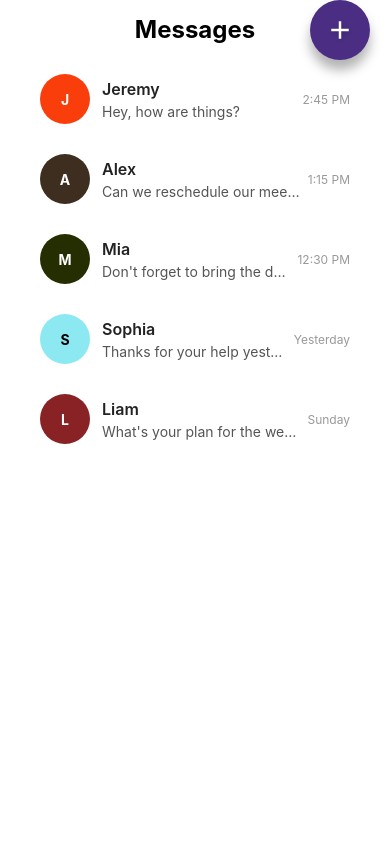
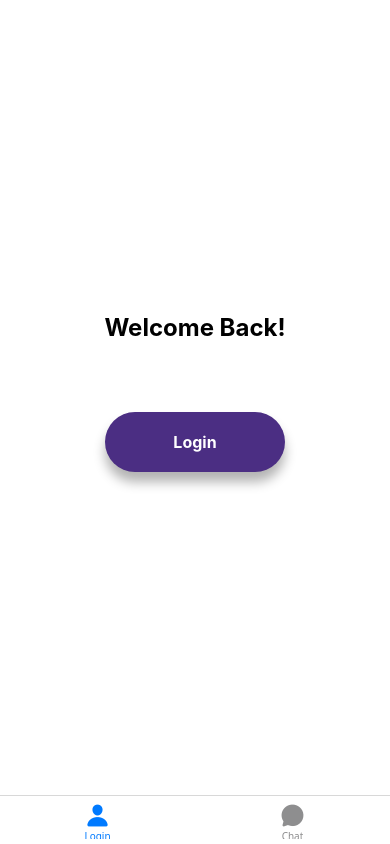
Before and after one commit to SlysDev/friend-ly, a React Native app in the folder Friend-ly/: screen /Login in a window 390 px wide. Built offline with nearby package versions, Linux system fonts and the light colour scheme; no server answers.

Commit message:
feat(routing): add navigation/routing deps & functionality + tab bar

```diff
--- a/Friend-ly/App.js
+++ b/Friend-ly/App.js
@@ -1,14 +1,13 @@
 // App.js
 import React from "react";
-import { SafeAreaView } from "react-native";
-import LoginView from "./ui/screens/LoginView";
-import ChatView from "./ui/screens/ChatView";
+import { NavigationContainer } from "@react-navigation/native";
+import TabNavigator from "./ui/navigation/TabNavigator"; // Import the TabNavigator
 
 const App = () => {
     return (
-        <SafeAreaView style={{ flex: 1 }}>
-            <ChatView />
-        </SafeAreaView>
+        <NavigationContainer>
+            <TabNavigator />
+        </NavigationContainer>
     );
 };
 
--- a/Friend-ly/ui/forms/LoginForm.jsx
+++ b/Friend-ly/ui/forms/LoginForm.jsx
@@ -1,23 +1,23 @@
-import React, { useState } from 'react';
-import { View, StyleSheet, Alert } from 'react-native';
-import Button from '../components/PrimaryButton';
-import appColors from '../common/app-colors'; // Import your appColors
+import React, { useState } from "react";
+import { View, StyleSheet, Alert } from "react-native";
+import Button from "../components/PrimaryButton";
+import appColors from "../common/app-colors"; // Import your appColors
 
 const LoginForm = ({ onSubmit }) => {
-  const [email, setEmail] = useState('');
-  const [password, setPassword] = useState('');
+    const [email, setEmail] = useState("");
+    const [password, setPassword] = useState("");
 
     const handleSubmit = () => {
         if (!email || !password) {
-      Alert.alert('Validation Error', 'Please fill in all fields.');
+            Alert.alert("Validation Error", "Please fill in all fields.");
             return;
         }
-    console.log('Login submitted:', { email, password });
+        console.log("Login submitted:", { email, password });
     };
 
     return (
         <View style={styles.container}>
-      <Button text="Login" onPress={onSubmit} /> {/* Style button */}
+            <Button text="Login" onPress={onSubmit} />
         </View>
     );
 };
--- /dev/null
+++ b/Friend-ly/ui/navigation/TabNavigator.jsx
@@ -0,0 +1,38 @@
+// /src/navigation/TabNavigator.js
+import React from "react";
+import { createBottomTabNavigator } from "@react-navigation/bottom-tabs";
+import Ionicons from "react-native-vector-icons/Ionicons";
+import LoginView from "../screens/LoginView";
+import ChatView from "../screens/ChatView";
+
+const Tab = createBottomTabNavigator();
+
+function TabNavigator() {
+    return (
+        <Tab.Navigator>
+            <Tab.Screen
+                name="Login"
+                component={LoginView}
+                options={{
+                    tabBarIcon: ({ color, size }) => (
+                        <Ionicons name="person" size={size} color={color} />
+                    ),
+                    headerShown: false, // Hide the header for Login screen
+                }}
+            />
+            <Tab.Screen
+                name="Chat"
+                component={ChatView}
+                options={{
+                    tabBarIcon: ({ color, size }) => (
+                        <Ionicons name="chatbubble" size={size} color={color} />
+                    ),
+                    headerShown: false, // Hide the header for Chat screen
+                    tabBarLabel: "Chat",
+                }}
+            />
+        </Tab.Navigator>
+    );
+}
+
+export default TabNavigator;
--- a/Friend-ly/ui/screens/ChatView.jsx
+++ b/Friend-ly/ui/screens/ChatView.jsx
@@ -1,5 +1,5 @@
 import React from "react";
-import { View, Text, StyleSheet, ScrollView } from "react-native";
+import { View, Text, StyleSheet, ScrollView, SafeAreaView } from "react-native";
 import appColors from "../common/app-colors";
 import ChatConversationCard from "../components/ChatConversationCard";
 import MinimalPlusButton from "../components/MinimalPlusButton";
@@ -11,7 +11,7 @@ const ChatView = () => {
         // TODO: Implement addConversation functionality
     };
     return (
-        <View style={styles.container}>
+        <SafeAreaView style={styles.container}>
             <View style={styles.header}>
                 <Text style={styles.title}>Messages</Text>
                 <PlusButton
@@ -47,7 +47,7 @@ const ChatView = () => {
                     timestamp="Sunday"
                 />
             </ScrollView>
-        </View>
+        </SafeAreaView>
     );
 };
 
--- a/Friend-ly/ui/screens/LoginView.jsx
+++ b/Friend-ly/ui/screens/LoginView.jsx
@@ -1,40 +1,42 @@
 import React from "react";
-import { View, Text, StyleSheet } from "react-native";
+import { View, Text, StyleSheet, SafeAreaView } from "react-native";
 import LoginForm from "../forms/LoginForm";
 import { GoogleAuthProvider } from "firebase/auth";
 import { signIn } from "firebase/auth";
 import { auth } from "../../server/firebase/firebase";
 import appColors from "../common/app-colors"; // Import your appColors
 
-const LoginView = () => {
+const LoginView = ({ navigation }) => {
     const microsoftProvider = new GoogleAuthProvider();
 
     const authLogin = async () => {
-        try {
-            const results = await signInWithRedirect(auth, microsoftProvider);
-            try {
-                const response = await fetch("http://localhost:6262/api/auth", {
-                    method: "POST",
-                    headers: { "Content-Type": "application/json" },
-                    body: JSON.stringify({ token: results.user.accessToken }),
-                });
-                const data = await response.json();
-                console.log("Auth response:", data);
-                return data;
-            } catch (err) {
-                console.error("Error during authentication:", err);
-            }
-        } catch (err) {
-            throw err;
-        }
+        navigation.navigate("Chat");
+        // TODO: Implement mobile-friendly login popup
+        // try {
+        //     const results = await signInWithRedirect(auth, microsoftProvider);
+        //     try {
+        //         const response = await fetch("http://localhost:6262/api/auth", {
+        //             method: "POST",
+        //             headers: { "Content-Type": "application/json" },
+        //             body: JSON.stringify({ token: results.user.accessToken }),
+        //         });
+        //         const data = await response.json();
+        //         console.log("Auth response:", data);
+        //         return data;
+        //     } catch (err) {
+        //         console.error("Error during authentication:", err);
+        //     }
+        // } catch (err) {
+        //     throw err;
+        // }
     };
 
     return (
-        <View style={styles.container}>
+        <SafeAreaView style={styles.container}>
             <Text style={styles.title}>Welcome Back!</Text>
             <View style={{ height: 40 }} />
             <LoginForm onSubmit={authLogin} />
-        </View>
+        </SafeAreaView>
     );
 };
 
```
Also changed, not shown: Friend-ly/package.json (+8 -0 lines), 2 other files (tests, documents, lock files or other folders). Lines whose indentation alone changed are shown as unchanged.
